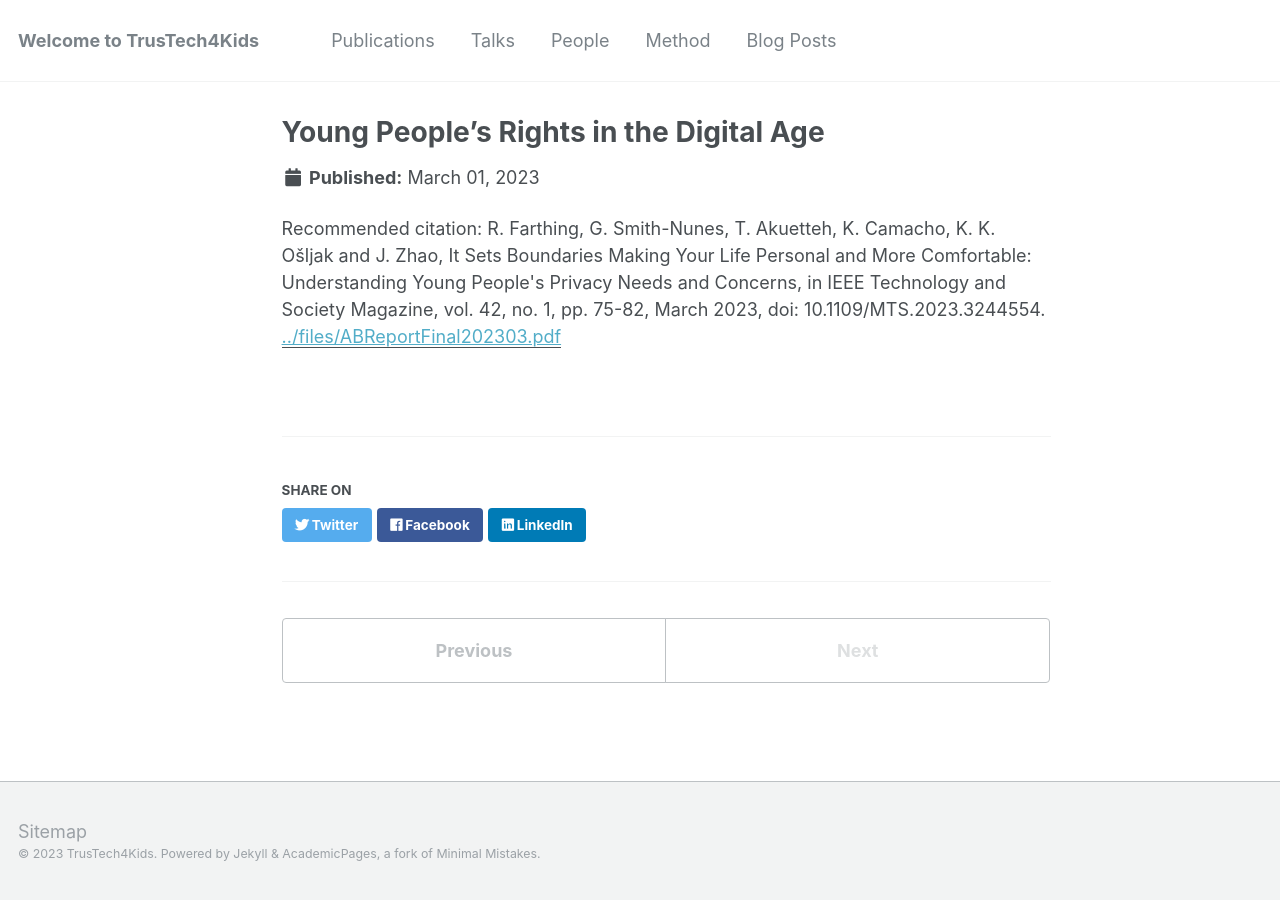
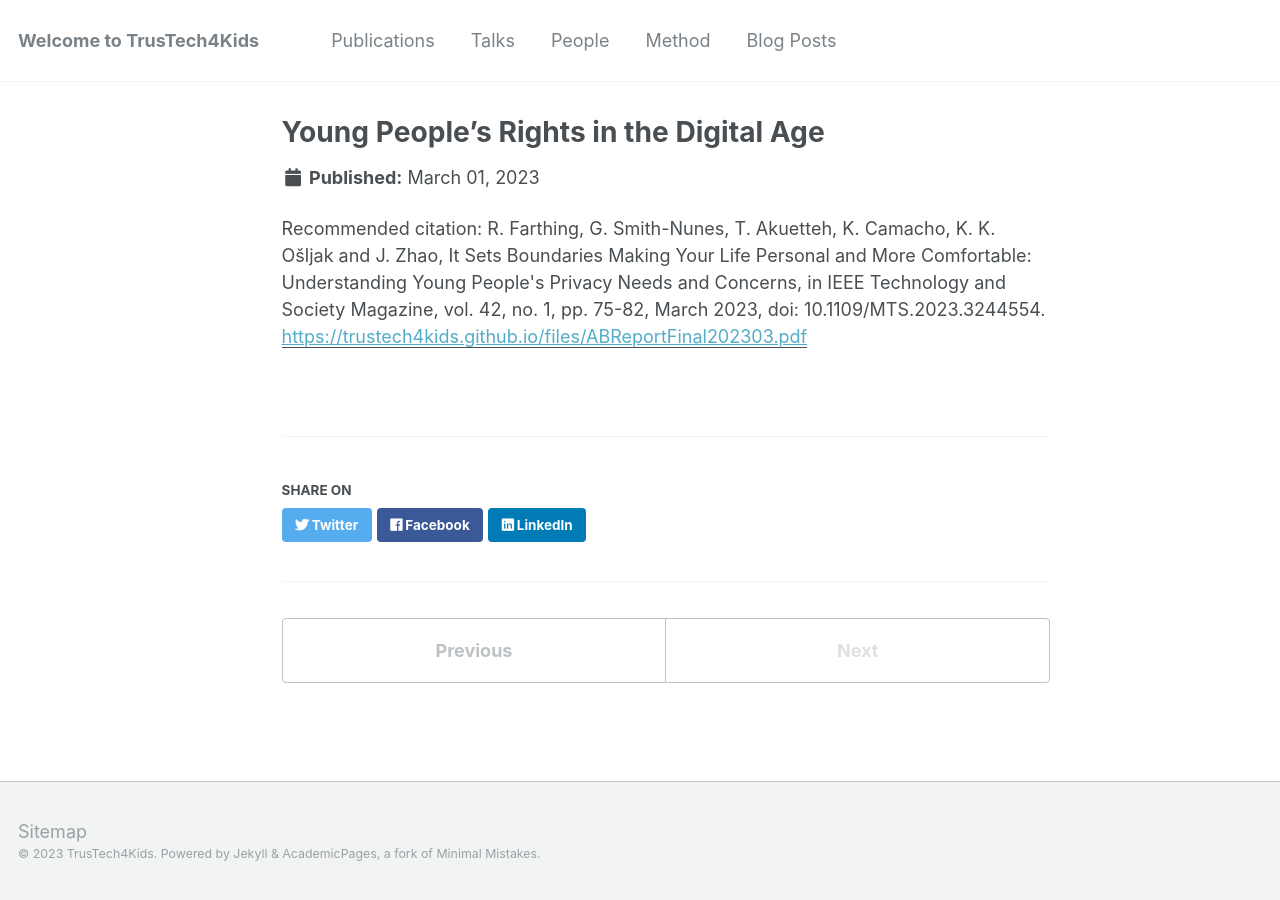
Before and after one commit to trustech4kids/trustech4kids.github.io, a Jekyll site: the page built from _publications/2023-03-report.md, in a window 1280 px wide. Built offline with Jekyll 4.4.1, drawn with Linux system fonts in a browser that asks for light colours; part of the change alters nothing that is shown.

Commit message:
Update 2023-03-report.md

```diff
--- a/_publications/2023-03-report.md
+++ b/_publications/2023-03-report.md
@@ -4,5 +4,5 @@ collection: publications
 permalink: /publication/2023-03-report
 date: "2023-03-01"
 citation: "R. Farthing, G. Smith-Nunes, T. Akuetteh, K. Camacho, K. K. Ošljak and J. Zhao, It Sets Boundaries Making Your Life Personal and More Comfortable: Understanding Young People's Privacy Needs and Concerns, in IEEE Technology and Society Magazine, vol. 42, no. 1, pp. 75-82, March 2023, doi: 10.1109/MTS.2023.3244554."
-paperurl: "../files/ABReportFinal202303.pdf"
+paperurl: "https://trustech4kids.github.io/files/ABReportFinal202303.pdf"
 ---
```
